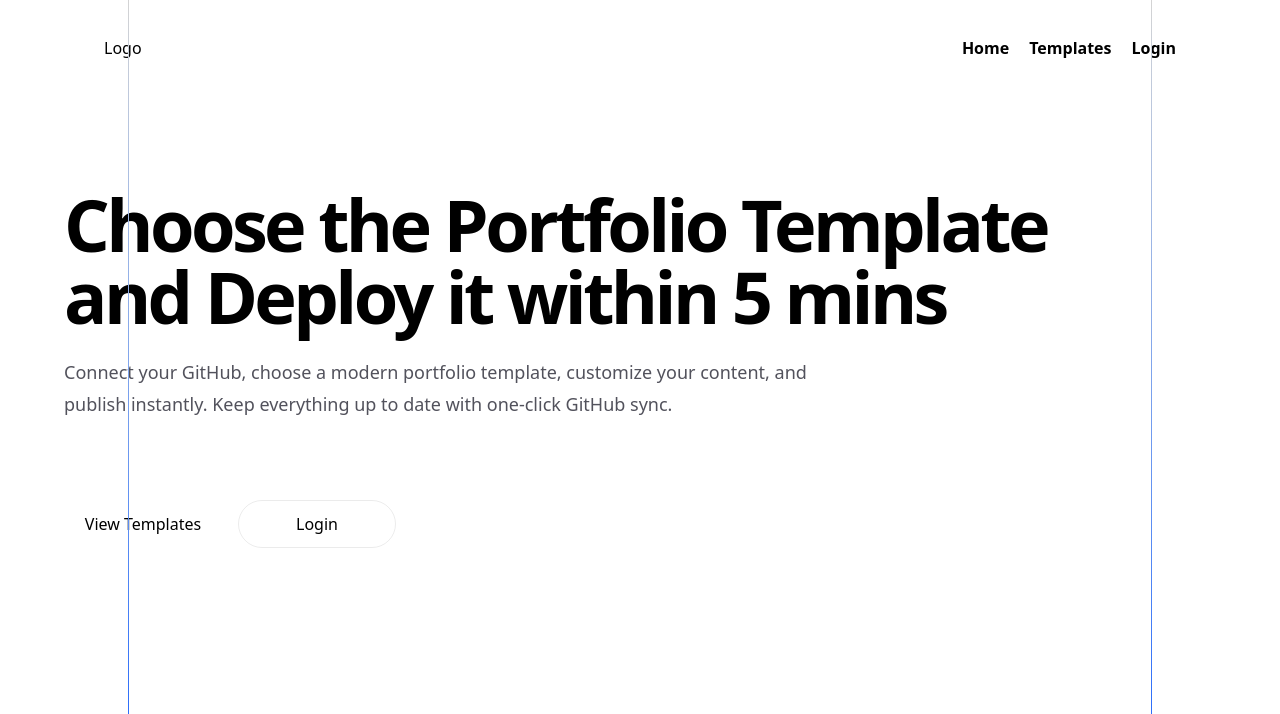
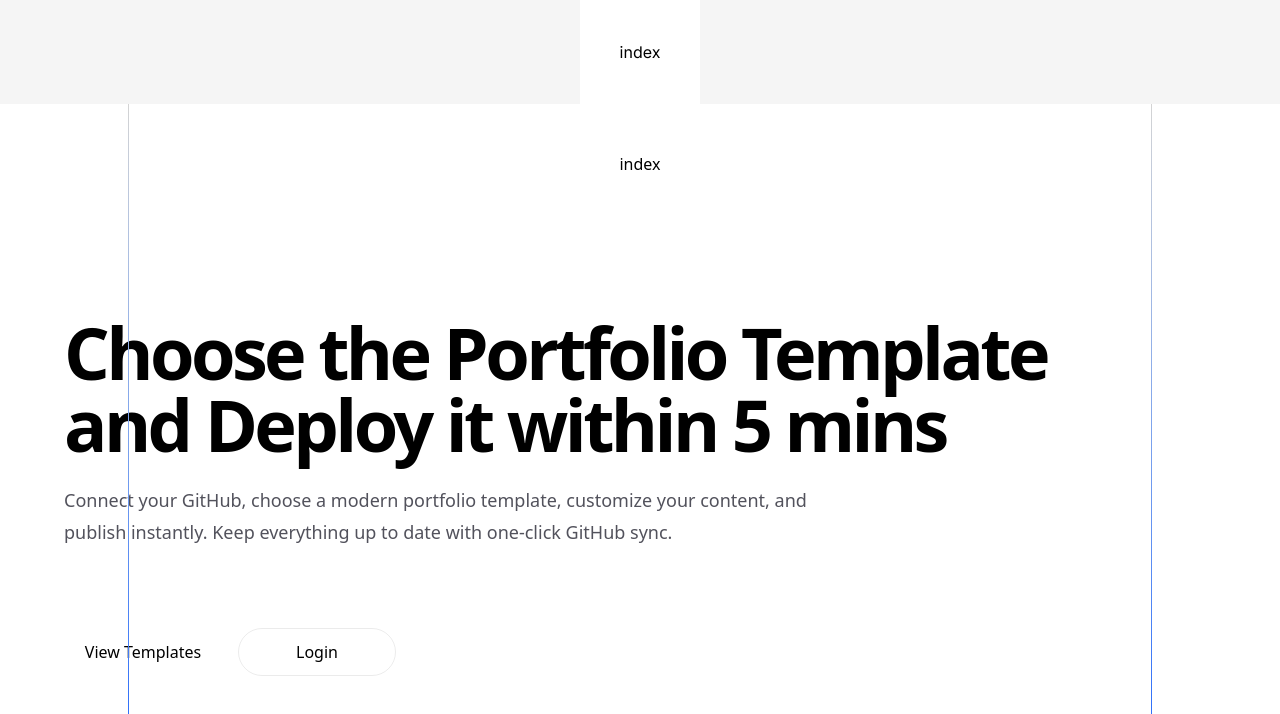
Before and after one commit to Aaryany25/Portfolio-Builder, a Next.js app: page / in a window 1280 px wide. Shown: the top 714 px of the page. Built offline with nearby package versions, Linux system fonts and the light colour scheme.

Commit message:
Started OAuth

```diff
--- a/app/Template/page.tsx
+++ b/app/Template/page.tsx
@@ -5,7 +5,7 @@ function page() {
     <div className='min-h-screen flex items-start justify-start'>
         <Container className='min-h-screen'>
 <h1 className='text-2xl md:text-4xl font-bold tracking-tight text-primary'>Hello There</h1>
-<p>Lorem ipsum dolor sit amet consectetur adipisicing elit. Sit quos perferendis consequuntur repellat expedita unde magnam atque. Sapiente, incidunt debitis!</p>
+<p className='text-secondary text-sm md:text-sm max-w-lg  pt-4  '>Lorem ipsum dolor sit amet consectetur adipisicing elit. Sit quos perferendis consequuntur repellat expedita unde magnam atque. Sapiente, incidunt debitis!</p>
         </Container>
     </div>
   )
--- /dev/null
+++ b/app/api/auth/[...nextauth]/routes.ts
@@ -0,0 +1,13 @@
+import NextAuth from "next-auth";
+import GitHubProvider from "next-auth/providers/github";
+
+const handler = NextAuth({
+  providers: [
+    GitHubProvider({
+      clientId: process.env.GITHUB_ID!,
+      clientSecret: process.env.GITHUB_SECRET!,
+    }),
+  ],
+});
+
+export { handler as GET, handler as POST };
--- a/app/components/Navbar.tsx
+++ /dev/null
@@ -1,17 +0,0 @@
-import React from 'react'
-
-const links=["Home", " Templates" , "Login"]
-function Navbar() {
-  return (
-    <div className='h-20  w-full flex items-center justify-between px-10'>
-<div>Logo</div>
-<div className='flex gap-5'>{links.map((link)=>{
-return(
-  <div className='font-semibold'>{link}</div>
-)
-})}</div>
-    </div>
-  )
-}
-
-export default Navbar
--- /dev/null
+++ b/app/components/Navbar/index.tsx
@@ -0,0 +1,13 @@
+import React from 'react'
+import Container from '../Container'
+
+function Navbar() {
+  return (
+    <Container>
+
+    <div>index</div>
+    </Container>
+  )
+}
+
+export default Navbar
--- a/app/globals.css
+++ b/app/globals.css
@@ -5,12 +5,12 @@
 @custom-variant dark (&:is(.dark *));
 
 @theme inline{
-  --color-primary: var(--color-neutral-800)
-  --color-secondary: var(--color-neutral-600)
+  --color-primary: var(--color-neutral-800);
+  --color-secondary: var(--color-neutral-400)
 }
 
 .dark{
-  --color-primary: var(--color-neutral-100)
+  --color-primary: var(--color-neutral-100);
   --color-secondary: var(--color-neutral-300)
 
 }
--- a/app/layout.tsx
+++ b/app/layout.tsx
@@ -3,6 +3,8 @@ import { Geist, Geist_Mono } from "next/font/google";
 import { Inter } from 'next/font/google'
 
 import "./globals.css";
+import Navbar from "./components/Navbar";
+
 
 const geistSans = Geist({
   variable: "--font-geist-sans",
@@ -30,7 +32,9 @@ export default function RootLayout({
       lang="en"
       className={`${inter.className} ${geistMono.variable} h-full antialiased`}
     >
-      <body className="min-h-full flex flex-col bg-neutral-100 dark:bg-neutral-700">{children}</body>
+      <body className="min-h-full flex flex-col bg-neutral-100 dark:bg-neutral-700">
+   <Navbar/>
+        {children}</body>
     </html>
   );
 }
--- a/package.json
+++ b/package.json
@@ -14,6 +14,7 @@
     "clsx": "^2.1.1",
     "lucide-react": "^1.27.0",
     "next": "16.2.12",
+    "next-auth": "^4.24.15",
     "react": "19.2.4",
     "react-dom": "19.2.4",
     "shadcn": "^4.16.0",
@@ -27,6 +28,8 @@
     "@types/react-dom": "^19",
     "eslint": "^9",
     "eslint-config-next": "16.2.12",
+    "prettier": "^3.9.6",
+    "prettier-plugin-tailwindcss": "^0.8.1",
     "tailwindcss": "^4",
     "typescript": "^5"
   }
```
Also changed, not shown: .prettierrc.js (added), 1 other file (tests, documents, lock files or other folders).
